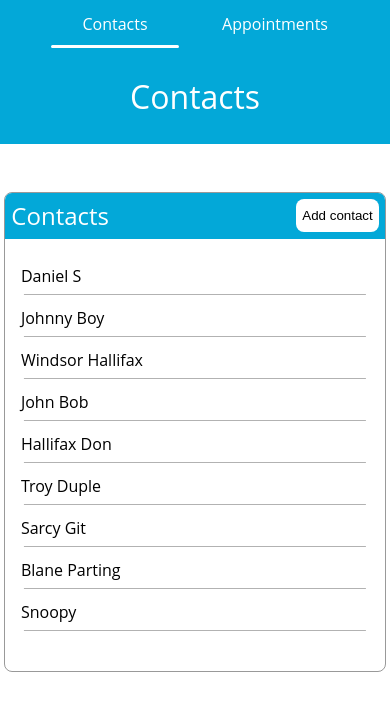
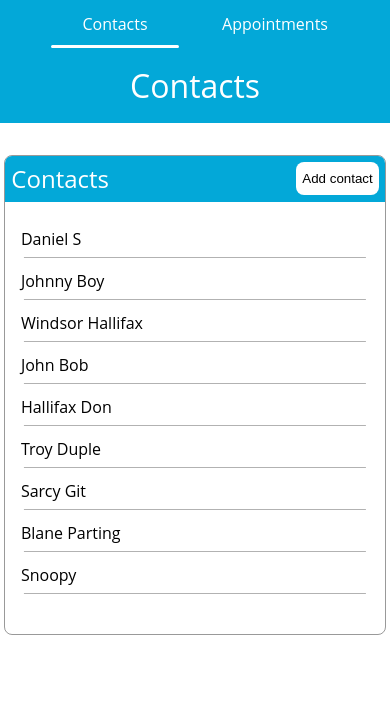
Before and after one commit to DanielStewardson/React-Appointment-Planner, a React (Create React App) app: page /contacts in a window 390 px wide. Shown: the top 710 px of the page. Built offline with nearby package versions, Linux system fonts and the light colour scheme.

Commit message:
Change Header size on mobile screens

```diff
--- a/src/components/pageHeaders/header.css
+++ b/src/components/pageHeaders/header.css
@@ -2,9 +2,15 @@
     display: flex;
     justify-content: center;
     align-items: center;
-    height: 5rem;
     padding: 3rem 0;
     margin-bottom: 3rem;
     color: white;
     background: #03a8d8;
 }
+
+@media only screen and (max-width: 680px) {
+    .page-header {
+        padding: 1rem 0;
+         margin-bottom: 2rem;
+    }
+}
```
